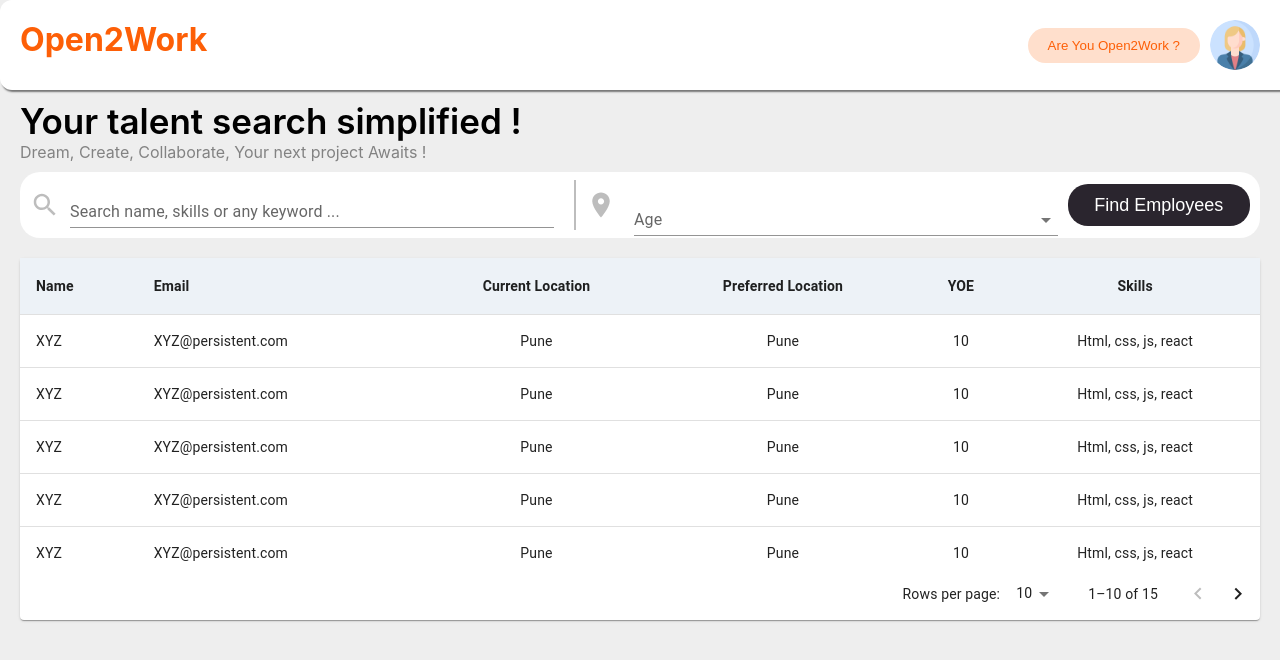
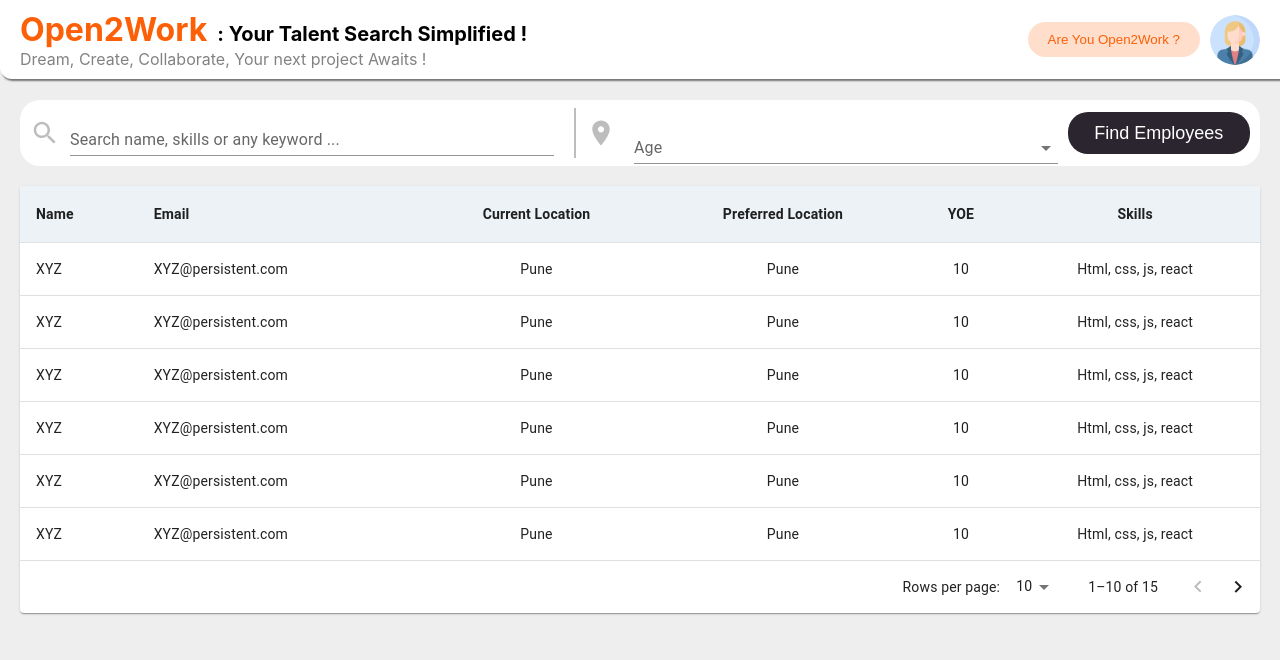
Before and after one commit to Mansi-Ayaskar/Open2Work, a React (Create React App) app: page / in a window 1280 px wide. Shown: the top 660 px of the page. Built offline with nearby package versions, Linux system fonts and the light colour scheme.

Commit message:
Nav bar header changes

```diff
--- a/src/Components/Filters.js
+++ b/src/Components/Filters.js
@@ -18,8 +18,8 @@
     return (
         <div className="filterContainer">
             <div className='headerContainer'>
-                <p className='headerTitle'>Your talent search simplified !</p>
-                <p className='headerSubTitle'>Dream, Create, Collaborate, Your next project Awaits !</p>
+                {/* <p className='headerTitle'>Your talent search simplified !</p> */}
+                {/* <p className='headerTitle'>Dream, Create, Collaborate, Your next project Awaits !</p> */}
             </div>
             <div className='fliters'>
                 <SearchIcon className="icon"/>
--- a/src/Components/NavBar.js
+++ b/src/Components/NavBar.js
@@ -12,7 +12,15 @@
   return (
     <div>
       <div className="navBar">
-        <h1 className="appName">Open2Work</h1>
+        <div className='navBarHeader'>
+            <div className='outerFlex'>
+                <div className='innerFlex'>
+                    <h1 className="appName">Open2Work</h1>
+                    <p className="tagLine">: Your Talent Search Simplified !</p>
+                </div>
+                <p className='headerSubTitle'>Dream, Create, Collaborate, Your next project Awaits !</p>
+            </div>
+        </div>
         <div className="rightNavbar">
           <button className="open2Work" onClick={goToProfile}>
             Are You Open2Work ?
--- a/src/Components/Table.js
+++ b/src/Components/Table.js
@@ -93,7 +93,7 @@
   return (
     <>
     <Paper className='tablePaperContainer'>
-      <TableContainer sx={{ maxHeight: 310 }}>
+      <TableContainer sx={{ maxHeight: 375 }}>
         <Table stickyHeader aria-label="sticky table">
           <TableHead className='tableHead'>
             <TableRow>
--- a/src/Styles/Filters.css
+++ b/src/Styles/Filters.css
@@ -2,7 +2,7 @@
     height: auto;
     padding: 0 20px 0 20px;
     align-items: center;
-    margin-top: 100px;
+    margin-top: 90px;
 }
 
 .headerContainer {
@@ -15,16 +15,16 @@
 }
 
 .headerTitle {
-    font-size: 35px;
+    font-size: 24px;
     font-weight: 600;
 }
 
-.headerSubTitle {
+/* .headerSubTitle {
     font-size: 16px;
     margin-top: 8px;
     font-weight: 400px;
     color: #828282;
-}
+} */
 
 .fliters {
     padding: 8px 0px 8px 0px;
--- a/src/Styles/NavBar.css
+++ b/src/Styles/NavBar.css
@@ -2,11 +2,14 @@
     width: 100%;
     position: fixed;
     top: 0;
-    padding: 20px;
+    padding: 10px 20px 10px 20px;
     overflow: hidden;
     background-color: #ffffff;
-    border-radius: 12px;
-    box-shadow: 0px 4px 1.8px -2px rgba(0, 0, 0, 0.5)
+    border-radius: 0px 0px 12px 12px;
+    box-shadow: 0px 4px 1.8px -2px rgba(0, 0, 0, 0.5);
+    display: flex;
+    flex-direction: row;
+    justify-content: space-between;
 }
 
 .appName {
@@ -32,6 +35,7 @@
     padding: 8px;
     background-color: #FFDFCC;
     color: #FD5F07;
+    margin-top: 0px;
     border: none;
     padding: 10px 20px;
     text-align: center;
@@ -42,3 +46,37 @@
     border-radius: 20px;
     margin-right: 10px;
 }
+
+.navBarHeader{
+    display: flex;
+    flex-direction: row;
+    width: 50%;
+}
+
+.tagLine {
+    color: #000000;
+    font-size: 20px;
+    font-weight: bold;
+    margin-left: 10px;
+    margin-top:8px;
+    margin-bottom: 0px;
+}
+
+.outerFlex {
+    display: flex;
+    flex-direction: column;
+}
+
+.innerFlex {
+    display: flex;
+    flex-direction: row;
+    align-items: center;
+    vertical-align: middle;
+}
+
+.headerSubTitle {
+    font-size: 16px;
+    font-weight: 400px;
+    color: #828282;
+    margin: 0px;
+}
```
